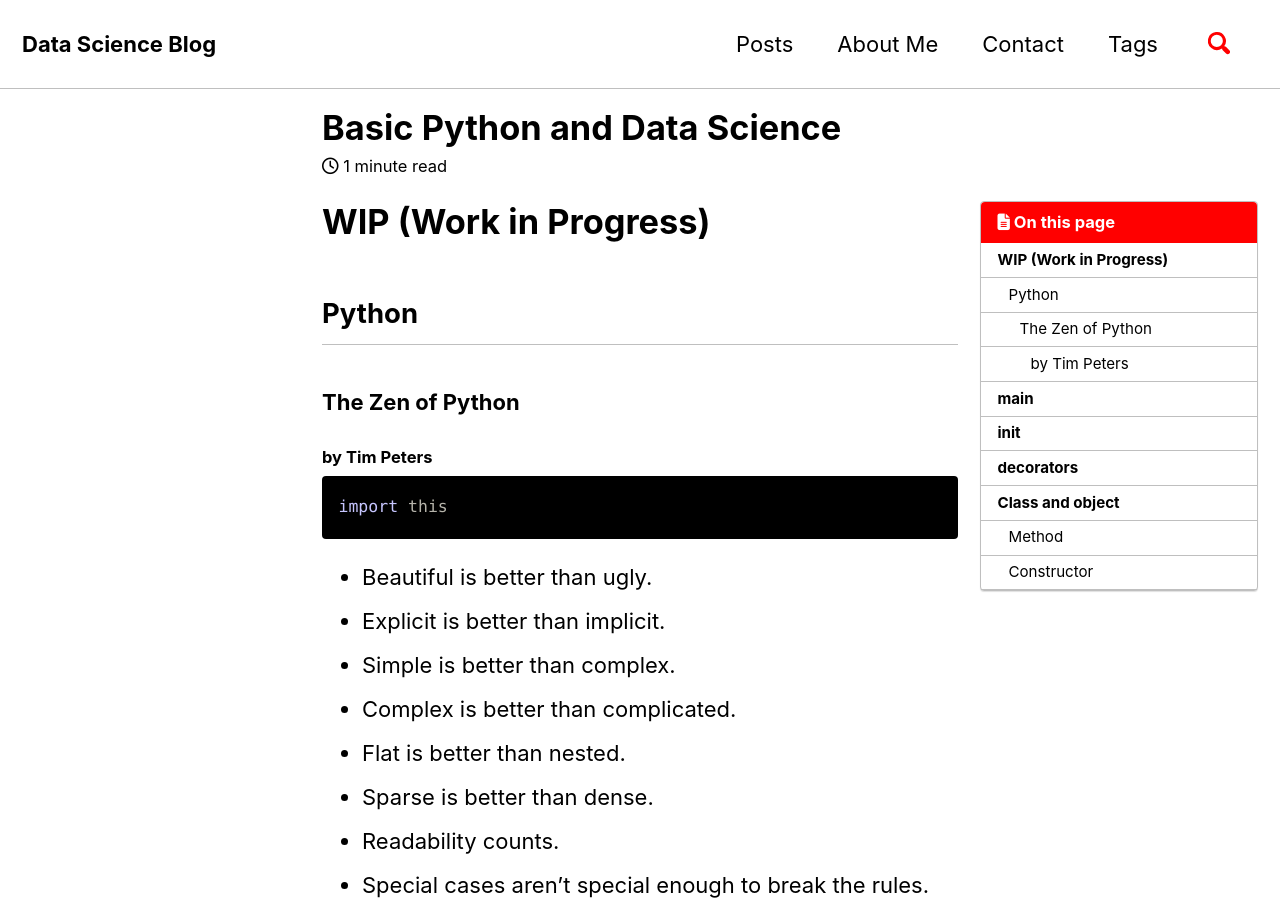
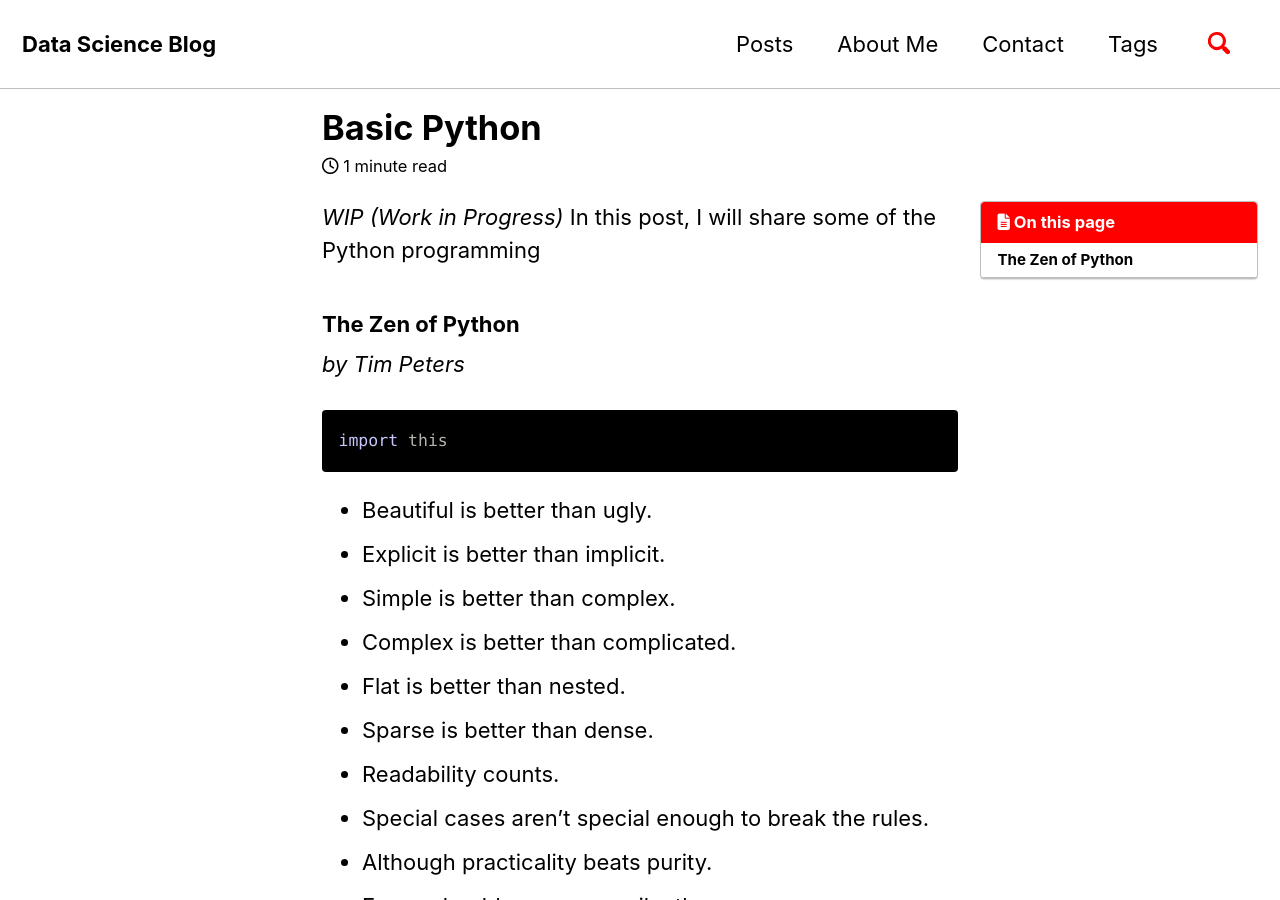
Before and after one commit to naeem-bebit/naeem-bebit.github.io, a Jekyll site: the page built from _posts/2020-02-22-basic.md, in a window 1280 px wide and 900 px high. Built offline with Jekyll 4.4.1, drawn with Linux system fonts in a browser that asks for light colours; cached includes are drawn as plain includes; nearby versions of some CDN libraries; comment, search, counter and statistics services are not loaded; some of the changed text lies outside the part shown.

````diff
--- a/_posts/2020-02-22-basic.md
+++ b/_posts/2020-02-22-basic.md
@@ -1,20 +1,19 @@
 ---
-title: "Basic Python and Data Science"
+title: "Basic Python"
 date: 2020-02-15
-excerpt: "Python library & Data Science"
+excerpt: "An introduction to Python programming"
 toc: true
 toc_sticky: true
 tags:
   - Python
-  - Data Science
 ---
 
-# WIP (Work in Progress)
+*WIP (Work in Progress)*
+In this post, I will share some of the Python programming
 
-## Python
 
 ### The Zen of Python
-#### by Tim Peters
+*by Tim Peters*
 ```python
 import this
 ```
@@ -47,6 +46,9 @@
 
 # Class and object
 
+## Why Class in Python?
+To group the data and function for easy to use and build upon
+
 Object is the subset of the class. The object is created by the defined object
 Class Example:
 ```python
@@ -60,6 +62,7 @@
     print(self.att_1)
 ```
 ## Method
+Method is the function associated with the class
 Add `self` to each of the method of the class `Class_Name`
 ```python
 def function_class(self):
````
Also changed, not shown: _posts/2020-05-10-ml.md (added, +9 -0 lines), _posts/2020-05-9-algo.md (added, +67 -0 lines).
